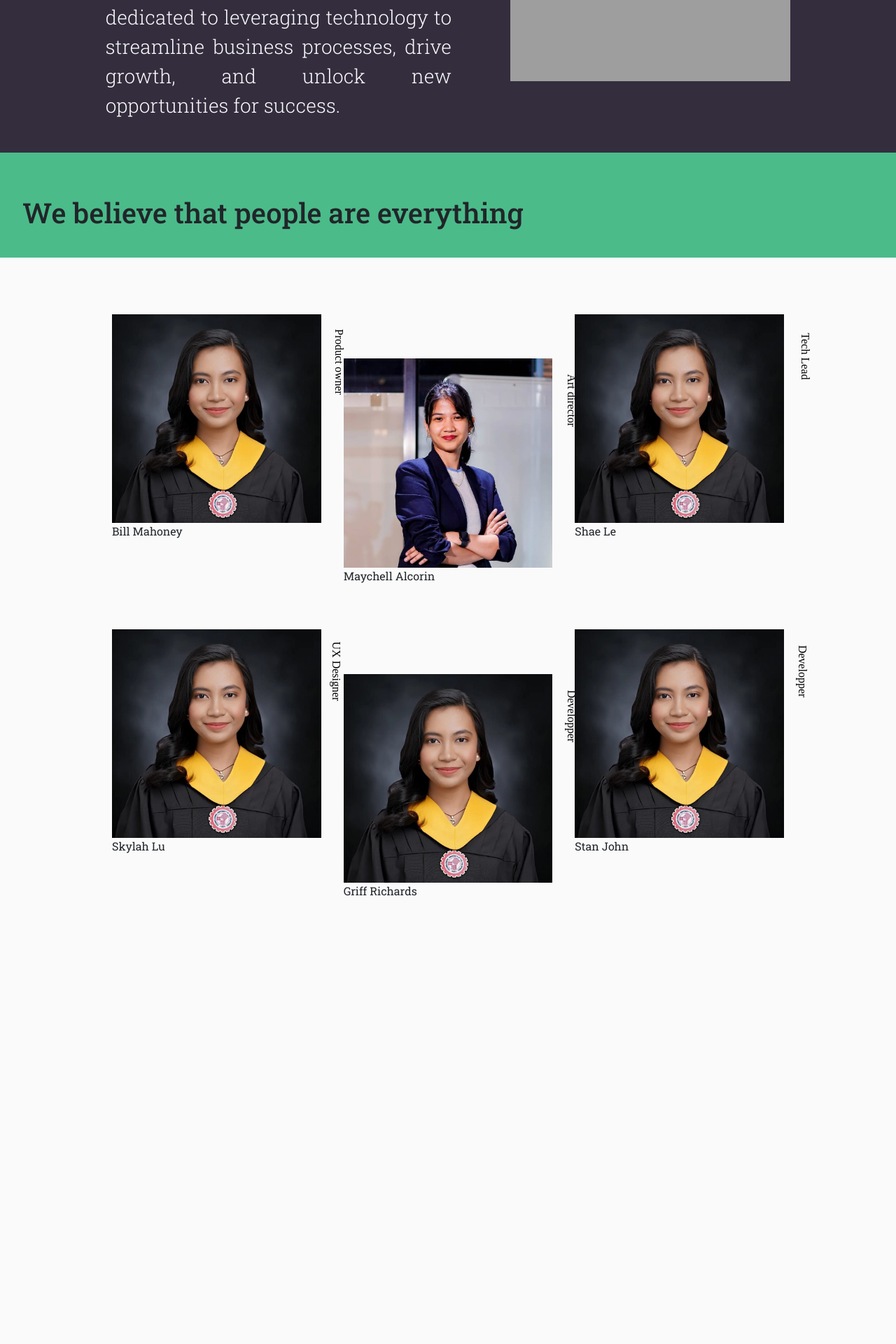
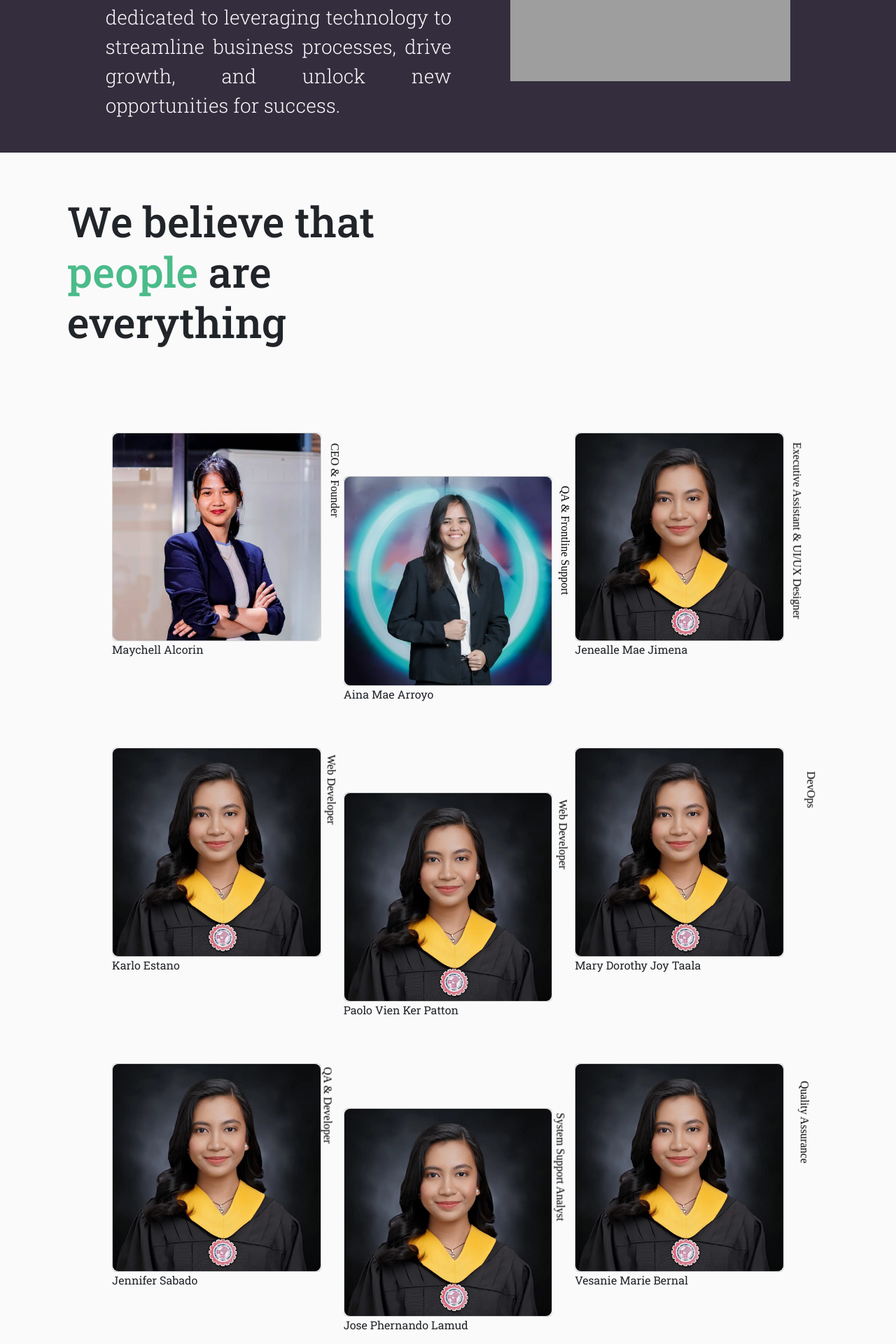
Before and after one commit to KNecessario/HomeRepo, a PHP site: page / in a window 1280 px wide. Shown: the part 3834-5754 px from the top of the page at 70% size. Before the commit the page ends 5114 px from the top, so only its background shows below. Run offline with PHP 8.4, Linux system fonts and the light colour scheme; grey boxes are pictures that could not be loaded.

Commit message:
add pos monday

```diff
--- a/css/style.css
+++ b/css/style.css
@@ -726,94 +726,166 @@ body {
   padding: 2rem;
   width: 100%;
   box-sizing: border-box;
-  background-color: #4bbb8a;
+  width: 50%;
   height: auto;
+  margin-left: 5%;
 }
+#section6 span{
+  color: var(--accent-color);
 
+}
 #section6 h1{
   margin-top: 30px;
+  font-size: 60px;
+  font-weight: 500;
 }
-
-
-
-.bodyContainer{
+/** layout Valenin Position **/
+.bodyContainer {
   display: grid;
   grid-template-columns: repeat(3, 1fr);
   gap: 2rem;
   padding: 4rem 10rem;
 }
-.bodyContainer .member{
+
+.bodyContainer .member {
   max-width: 300px;
   margin: auto;
   margin-bottom: 4rem;
   cursor: pointer;
   position: relative;
+  perspective: 1000px;
 }
-.member img{
+
+.member img {
   width: 100%;
+  border-radius: 8px;
+
 }
+
+.member .card {
+  width: 100%;
+  height: auto;
+  transition: transform 0.6s;
+  transform-style: preserve-3d;
+  position: relative;
+}
+
+.member:hover .card {
+  transform: rotateY(180deg);
+}
+
+.member img,
+.member .info {
+  backface-visibility: hidden;
+  border-radius: 8px;
+}
+
+.member .info {
+  position: absolute;
+  top: 0;
+  left: 0;
+  width: 100%;
+  height: 100%;
+  background-color: #fff;
+  color: #000;
+  display: flex;
+  justify-content: center;
+  align-items: center;
+  text-align: center;
+  padding: 1rem;
+  transform: rotateY(180deg);
+  box-shadow: 0 4px 8px rgba(0, 0, 0, 0.2);
+}
+
 @media screen and (min-width: 769px) {
-
-  .member:nth-child(3n + 2){
+  .member:nth-child(3n + 2) {
     margin-bottom: 0;
     margin-top: 5rem;
   }
 }
-.member:first-child:after{
-  content: 'Product owner';
+
+/* Do not modify this section */
+.member:first-child:after {
+  content: 'CEO & Founder';
   padding-bottom: 1rem;
 }
-.member:nth-child(2)::after{
-  content: 'Art director';
+
+.member:nth-child(2)::after {
+  content: 'QA & Frontline Support';
+  padding-bottom: 4rem;
 }
-.member:nth-child(3)::after{
-  content: 'Tech Lead';
+
+.member:nth-child(3)::after {
+  content: 'Executive Assistant & UI/UX Designer';
+  padding-bottom: 10rem;
 }
-.member:nth-child(4)::after{
-  content: 'UX Designer';
+
+.member:nth-child(4)::after {
+  content: 'Web Developer';
 }
-.member:nth-child(5)::after,.member:nth-child(6)::after {
-  content: 'Developper';
+
+.member:nth-child(5)::after{
+  content: 'Web Developer';
 }
-.member::after{
+
+.member:nth-child(6)::after {
+  content: 'DevOps';
+}
+
+.member:nth-child(7)::after {
+  content: 'QA & Developer';
+}
+
+.member:nth-child(8)::after {
+  content: 'System Support Analyst';
+  padding-bottom: 3rem;
+}
+
+.member:nth-child(9)::after {
+  content: 'Quality Assurance ';
+  padding-bottom: 3rem;
+}
+
+.member::after {
   color: black;
   font-family: 'PT Serif', serif;
   position: absolute;
   right: -4rem;
   top: 3rem;
   transform: rotate(90deg);
+}
 
-}
-.footer{
+.footer {
   width: 100%;
   text-align: center;
   color: #A9A9A9;
+}
 
-}
-.footer a{
+.footer a {
   color: #555;
 }
 
 @media screen and (max-width: 768px) {
-  .header{
+  .header {
     flex-direction: column;
     gap: 2rem;
     align-items: flex-start;
   }
-  .who-we-are{
+
+  .who-we-are {
     width: 90%;
+  }
 
-  }
-  .bodyContainer{
+  .bodyContainer {
     display: grid;
     grid-template-columns: repeat(2, 1fr);
     gap: 2rem;
     width: 85%;
     padding: 4rem 0;
     margin: auto;
-      /* margin-right: ; */
   }
-  .member:nth-child(2n + 2){
+
+  .member:nth-child(2n + 2) {
     margin-bottom: 0;
     margin-top: 5rem;
   }
--- a/index.html
+++ b/index.html
@@ -219,7 +219,6 @@
       </div>
     </section>
 
-
     <!-- Our Mission -->
     <section class="container-fluid" id="containerfluid4" id="section4">
       <div class="container" id="layout4">
@@ -268,37 +267,125 @@
 
     <!--Valenin Position-->
     <div class="container-fluid" id="section6">
-      <h1>We believe that people are everything</h1>
+      <h1>We believe that <span>people</span> are everything</h1>
     </div>
+
     <div class="bodyContainer">
       <div class="member">
-          <img src="image/Valenin/JenealleMae.png" alt="">
-          <p class="name">Bill Mahoney</p>
+        <div class="card">
+          <img src="image/Valenin/MaychellAlcorin.png" alt="Maam Maychell" />
+          <div class="info">
+            <p>
+              Leads the vision, strategy, and growth of Company IT Services.
+            </p>
+          </div>
+        </div>
+        <p class="name">Maychell Alcorin</p>
       </div>
+
       <div class="member">
-          <img src="image/Valenin/MaychellAlcorin.png" alt="">
-          <p class="name">Maychell Alcorin</p>
+        <div class="card">
+          <img src="image/Valenin/AinaMae.png" alt="Maam Maychell" />
+          <div class="info">
+            <p>
+              ensures product quality by conducting thorough testing and
+              identifying issues while also providing direct customer support,
+              troubleshooting, and resolving inquiries.
+            </p>
+          </div>
+        </div>
+        <p class="name">Aina Mae Arroyo</p>
       </div>
+
       <div class="member">
-          <img src="image/Valenin/JenealleMae.png" alt="">
-          <p class="name">Shae Le</p>
+        <div class="card">
+          <img src="image/Valenin/JenealleMae.png" alt="Jenealle Mae" />
+          <div class="info">
+            <p>Manages executive tasks and crafts user-friendly designs.</p>
+          </div>
+        </div>
+        <p class="name">Jenealle Mae Jimena</p>
       </div>
+
       <div class="member">
-          <img src="image/Valenin/JenealleMae.png" alt="">
-          <p class="name">Skylah Lu</p>
+        <div class="card">
+          <img src="image/Valenin/JenealleMae.png" alt="" />
+          <div class="info">
+            <p>
+              responsible for designing, coding, and maintaining websites and
+              web applications.
+            </p>
+          </div>
+        </div>
+        <p class="name">Karlo Estano</p>
       </div>
+
       <div class="member">
-          <img src="image/Valenin/JenealleMae.png" alt="">
-          <p class="name">Griff Richards</p>
+        <div class="card">
+          <img src="image/Valenin/JenealleMae.png" alt="" />
+          <div class="info">
+            <p>
+              responsible for designing, coding, and maintaining websites and
+              web applications.
+            </p>
+          </div>
+        </div>
+        <p class="name">Paolo Vien Ker Patton</p>
       </div>
+
       <div class="member">
-          <img src="image/Valenin/JenealleMae.png" alt="">
-          <p class="name">Stan John</p>
+        <div class="card">
+          <img src="image/Valenin/JenealleMae.png" alt="" />
+          <div class="info">
+            <p>
+              focuses on automating and streamlining the development,
+              deployment, and operations processes.
+            </p>
+          </div>
+        </div>
+        <p class="name">Mary Dorothy Joy Taala</p>
       </div>
-  </div>
 
+      <div class="member">
+        <div class="card">
+          <img src="image/Valenin/JenealleMae.png" alt="" />
+          <div class="info">
+            <p>
+              focuses on automating and streamlining the development,
+              deployment, and operations processes.
+            </p>
+          </div>
+        </div>
+        <p class="name">Jennifer Sabado</p>
+      </div>
 
+      <div class="member">
+        <div class="card">
+          <img src="image/Valenin/JenealleMae.png" alt="" />
+          <div class="info">
+            <p>
+              focuses on automating and streamlining the development,
+              deployment, and operations processes.
+            </p>
+          </div>
+        </div>
+        <p class="name">Jose Phernando Lamud</p>
+      </div>
 
+      <div class="member">
+        <div class="card">
+          <img src="image/Valenin/JenealleMae.png" alt="" />
+          <div class="info">
+            <p>
+              focuses on automating and streamlining the development,
+              deployment, and operations processes.
+            </p>
+          </div>
+        </div>
+        <p class="name">Vesanie Marie Bernal</p>
+      </div>
+
+    </div>
 
     <script src="https://code.jquery.com/jquery-3.6.0.min.js"></script>
     <script src="https://cdnjs.cloudflare.com/ajax/libs/popper.js/2.11.6/umd/popper.min.js"></script>
```
Also changed, not shown: image/Valenin/AinaMae.png, image/Valenin/KarloEstano.png, image/Valenin/PaoloVien.png. Lines whose indentation alone changed are shown as unchanged.
